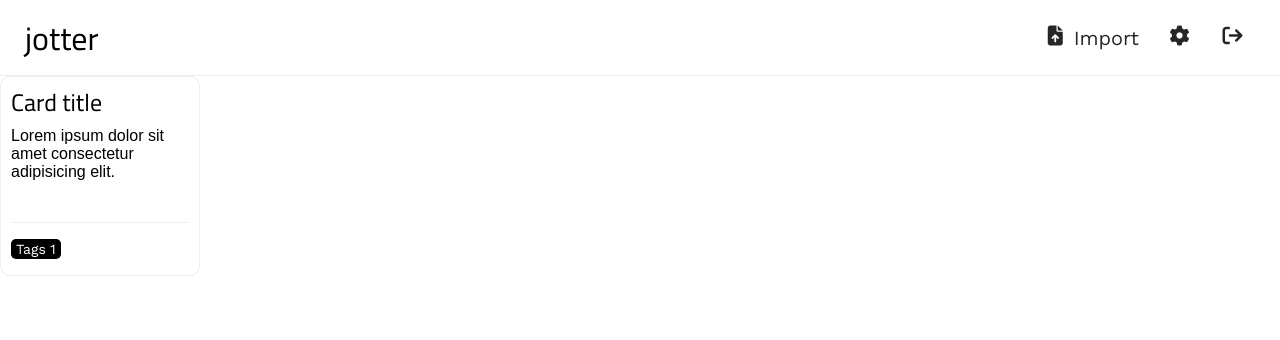
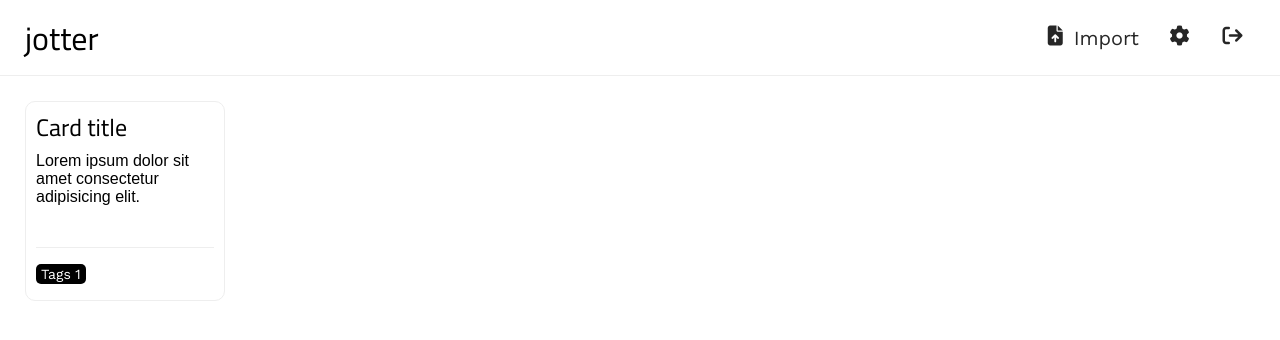
Before and after one commit to bourdier/jotter, a React (Vite) app: page /dashboard in a window 1280 px wide. Shown: the top 340 px of the page. Built offline with nearby package versions, Linux system fonts and the light colour scheme; a web font is replaced by a local one.

Commit message:
Stylise dashboard__content

```diff
--- /dev/null
+++ b/src/assets/sass/layouts/_dashboard.scss
@@ -0,0 +1,5 @@
+.dashboard {
+  &__content {
+    padding: 25px;
+  }
+}
--- a/src/assets/sass/main.scss
+++ b/src/assets/sass/main.scss
@@ -13,6 +13,7 @@
 @import 'components/card';
 
 @import 'layouts/upperbar';
+@import 'layouts/dashboard';
 
 @import 'pages/homepage';
 @import 'pages/sign';
--- a/src/index.css
+++ b/src/index.css
@@ -199,6 +199,10 @@ form button {
   margin-right: 0;
 }
 
+.dashboard__content {
+  padding: 25px;
+}
+
 .homepage {
   max-width: 1440px;
   margin: 0 auto;
```
Also changed, not shown: 1 other file (tests, documents, lock files or other folders).
